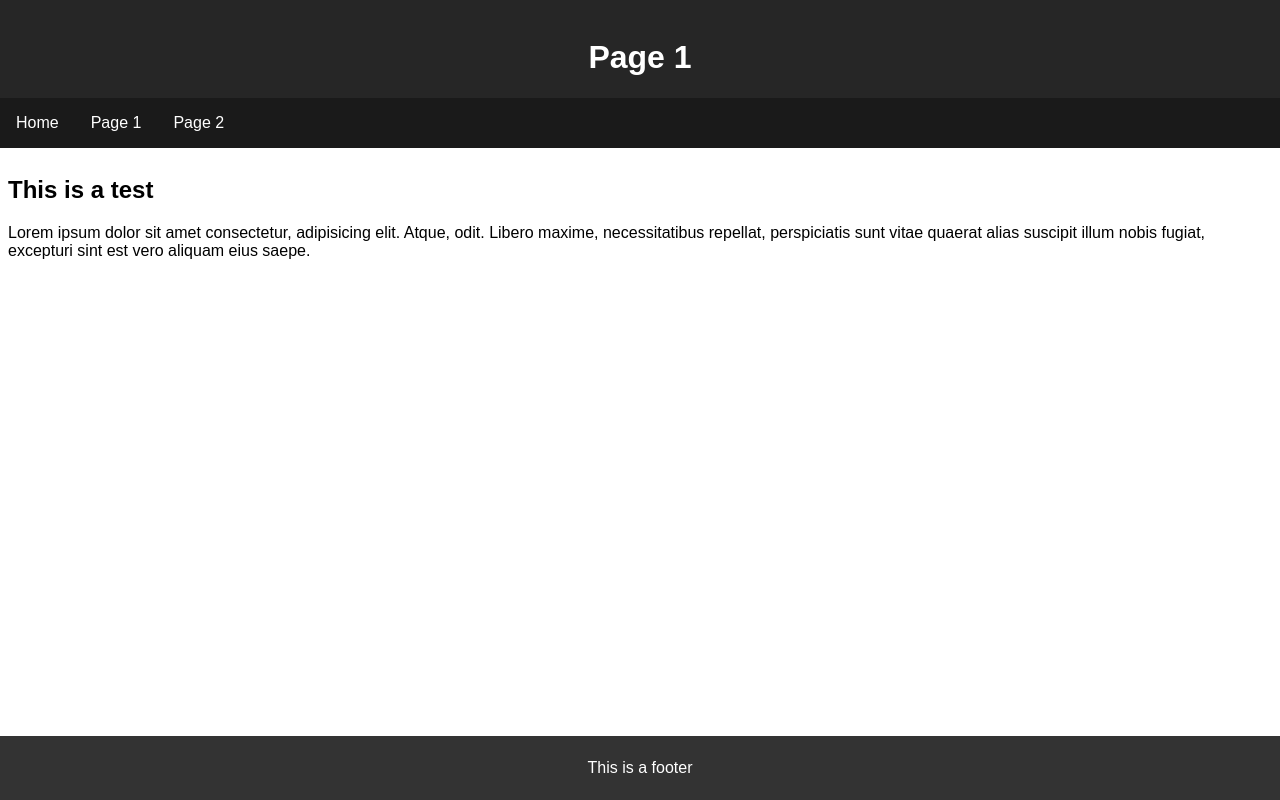
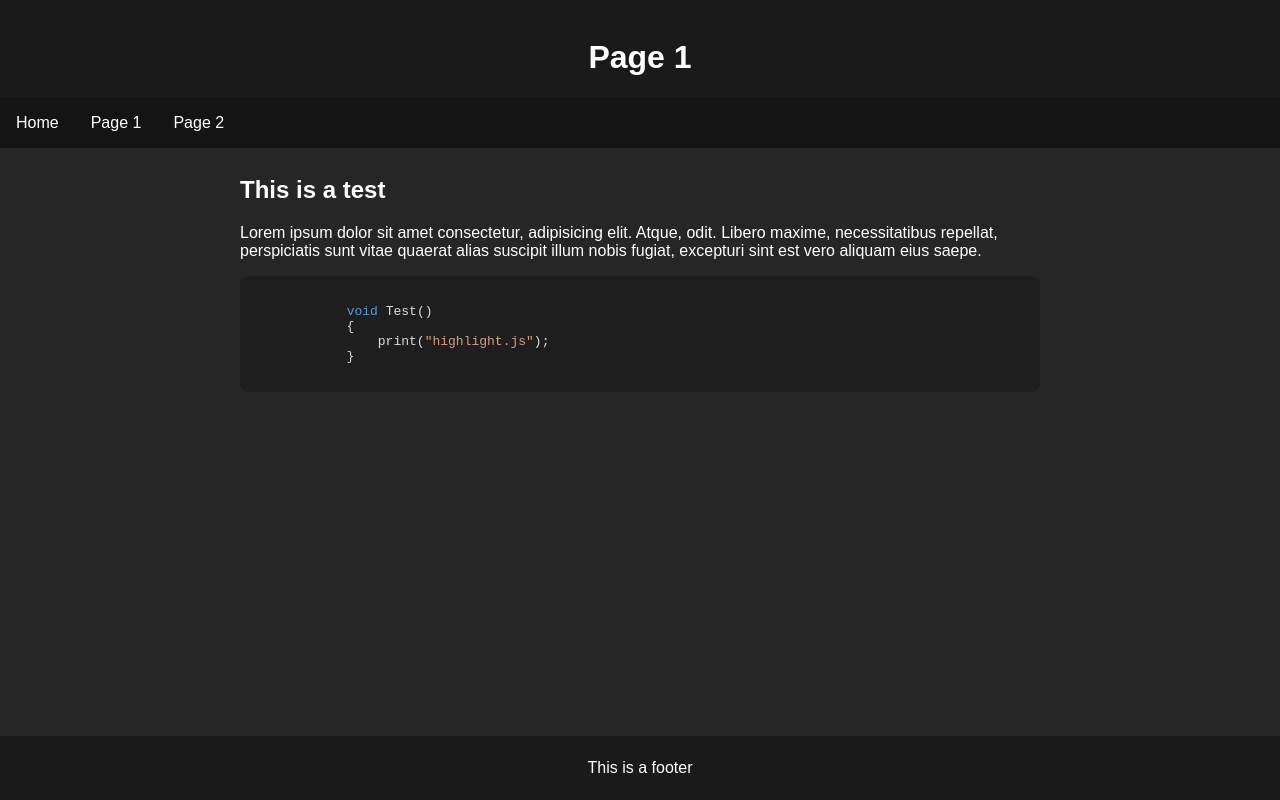
Before and after one commit to Josh4359/Joshs-Site, a plain HTML site: page page1.html in a window 1280 px wide. Drawn offline with nearby package versions, Linux system fonts and the light colour scheme.

Commit message:
Add highlight.js

```diff
--- a/page1.html
+++ b/page1.html
@@ -7,17 +7,28 @@
     <link rel="icon" href="/icon-circle.png" type="image/png">
     <link rel="stylesheet" href="style.css">
     <script src="index.js" defer></script>
+
+    <link rel="stylesheet" href="https://cdnjs.cloudflare.com/ajax/libs/highlight.js/11.9.0/styles/vs2015.min.css">
+    <script src="https://cdnjs.cloudflare.com/ajax/libs/highlight.js/11.9.0/highlight.min.js"></script>
 </head>
 <body>
     <custom-header title="Page 1"></custom-header>
 
     <main>
-    <h2>This is a test</h2>
-    <p>Lorem ipsum dolor sit amet consectetur, adipisicing elit. Atque, odit. Libero maxime, necessitatibus repellat, perspiciatis sunt vitae quaerat alias suscipit illum nobis fugiat, excepturi sint est vero aliquam eius saepe.</p>
+        <h2>This is a test</h2>
+        <p>Lorem ipsum dolor sit amet consectetur, adipisicing elit. Atque, odit. Libero maxime, necessitatibus repellat, perspiciatis sunt vitae quaerat alias suscipit illum nobis fugiat, excepturi sint est vero aliquam eius saepe.</p>
+        <pre style="border-radius: 8px; overflow: hidden;"><code class="language-csharp">
+            void Test()
+            {
+                print("highlight.js");
+            }
+        </code></pre>
     </main>
 
     <footer>
         <p>This is a footer</p>
     </footer>
+
+    <script>hljs.highlightAll();</script>
 </body>
 </html>
--- a/style.css
+++ b/style.css
@@ -1,5 +1,7 @@
 html, body
 {
+    background-color: hsl(0, 0%, 15%);
+    color: white;
     font-family: sans-serif;
     height: 100%;
     margin: 0;
@@ -10,7 +12,7 @@ html, body
 header
 {
     color:white;
-    background-color: hsl(0, 0%, 15%);
+    background-color: hsl(0, 0%, 10%);
 }
 
 .navbar
@@ -21,7 +23,7 @@ header
 
 .navbar ul
 {
-    background-color: hsl(0, 0%, 10%);
+    background-color: hsl(0, 0%, 8%);
     list-style-type: none;
     padding: 0;
     margin: 0;
@@ -50,14 +52,16 @@ header
 
 main
 {
-    margin: 8px;
+    max-width: 800px;
+    margin: 8px auto 64px auto;
+    padding: 0 16px;
     flex: 1;
 }
 
 footer
 {
     color: white;
-    background-color: hsl(0, 0%, 20%);
+    background-color: hsl(0, 0%, 10%);
     display: flex;
     justify-content: center;
     align-items: center;
```
